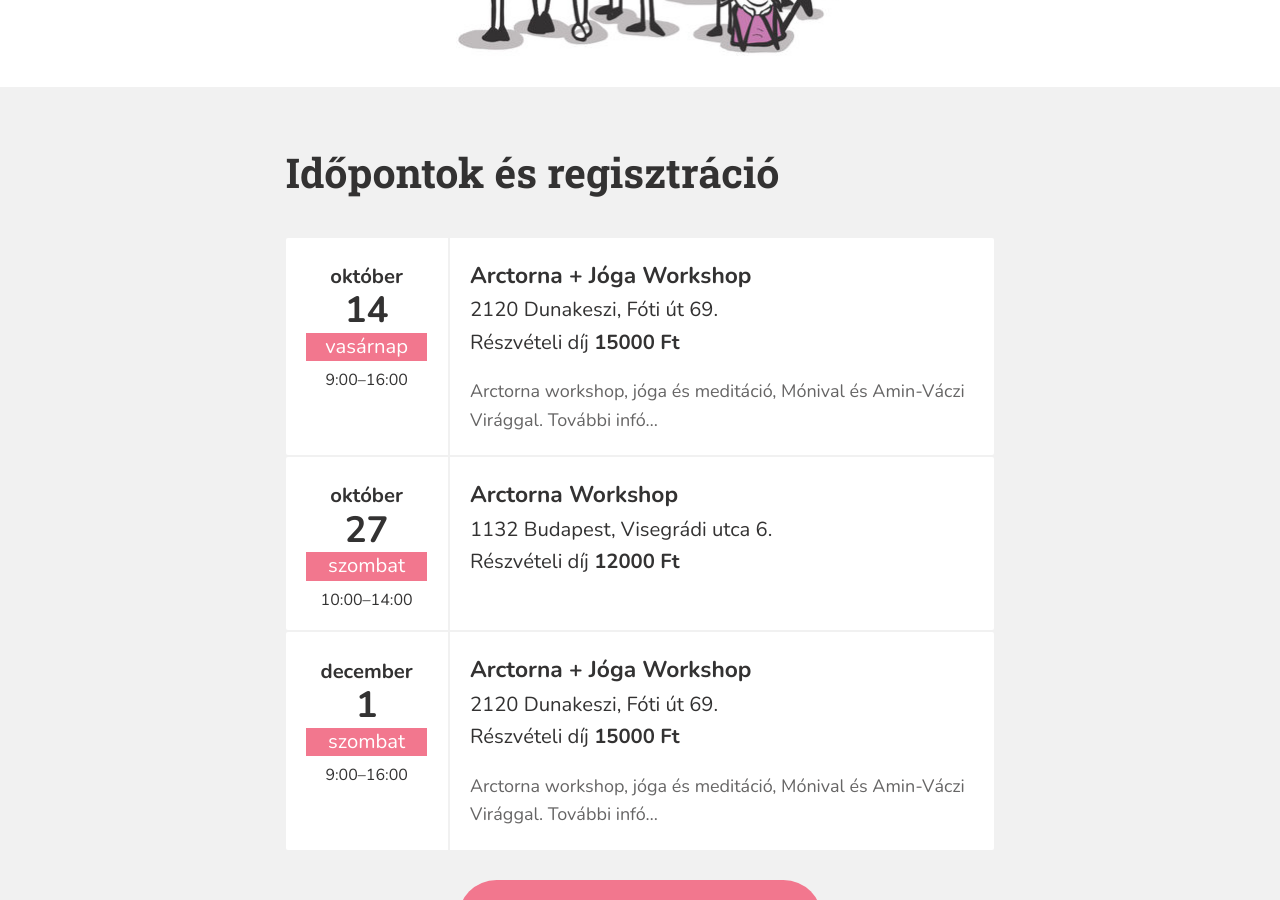
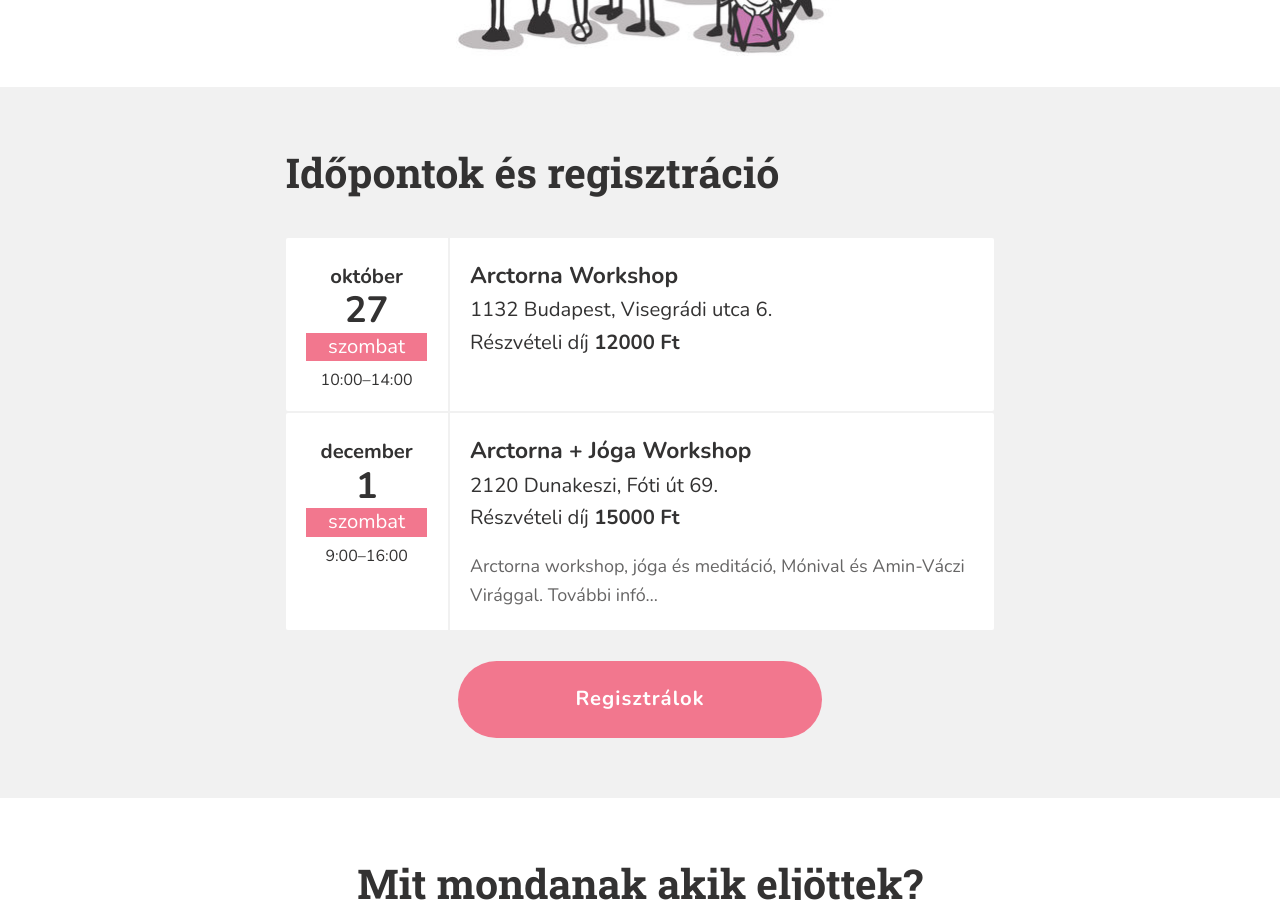
Before and after one commit to monikamudra/arctorna, a Jekyll site: the page built from workshop.md, in a window 1280 px wide and 900 px high, scrolled down 2049 px. Built offline with Jekyll 4.4.1, drawn with Linux system fonts in a browser that asks for light colours.

Commit message:
Remove workshop event

```diff
--- a/_data/workshop.yaml
+++ b/_data/workshop.yaml
@@ -3,16 +3,6 @@ price: 12000
 deposit: 4000
 price_desc: Részvételi díj
 events:
-  -
-    date: 2018-10-14T09:00
-    start: "9:00"
-    end: "16:00"
-    title: Arctorna + Jóga Workshop
-    address: 2120 Dunakeszi, Fóti út 69.
-    price: 15000
-    description: >-
-      Arctorna workshop, jóga és meditáció, Mónival és Amin-Váczi Virággal.
-      [További infó…](https://www.facebook.com/events/1972554396158829/?ti=ia)
   -
     date: 2018-10-27T10:00
     start: "10:00"
```
